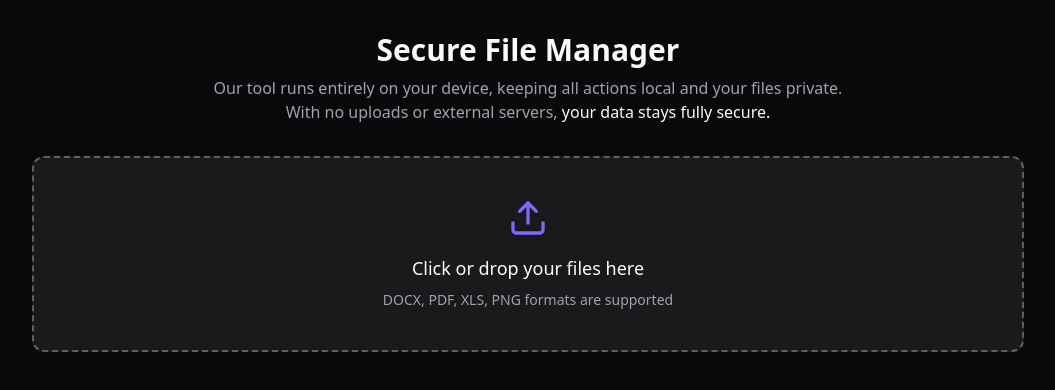
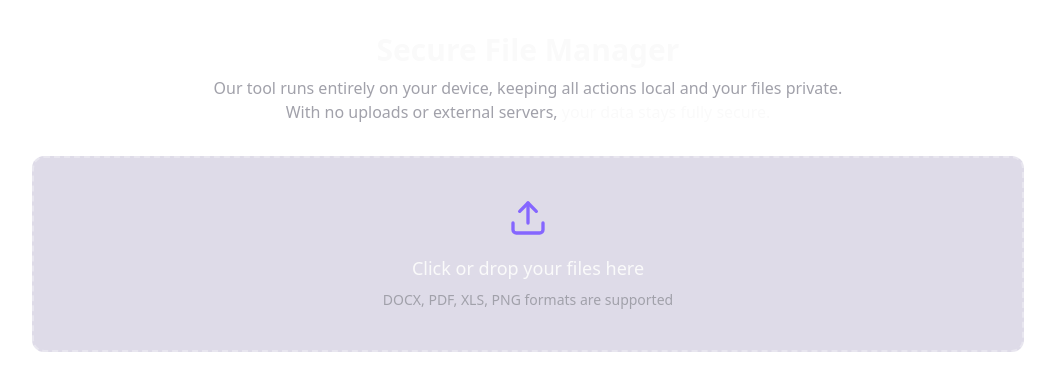
Before and after one commit to altancansu/fileflow-alchemy-vault, a React (Vite) app: page / in a window 1280 px wide. Shown: the top 390 px of the page, without its empty margins (112-1167 px from the left). Built offline with nearby package versions, Linux system fonts and the light colour scheme.

Commit message:
feat: Update background and dropbox colors
The AI updated the background color to #282828 and the dropbox color to #5D4B8C33.

```diff
--- a/src/index.css
+++ b/src/index.css
@@ -5,7 +5,7 @@
 
 @layer base {
   :root {
-    --background: 240 10% 3.9%;
+    --background: #282828;
     --foreground: 0 0% 98%;
     --card: 240 10% 3.9%;
     --card-foreground: 0 0% 98%;
@@ -43,11 +43,13 @@
 }
 
 .file-drop-area {
-  @apply border-2 border-dashed border-white/30 rounded-lg p-10 flex flex-col items-center justify-center bg-secondary/60 transition-all;
+  @apply border-2 border-dashed border-white/30 rounded-lg p-10 flex flex-col items-center justify-center transition-all;
+  background-color: #5D4B8C33;
 }
 
 .file-drop-area.active {
-  @apply border-primary bg-secondary/80;
+  @apply border-primary;
+  background-color: #5D4B8C66;
 }
 
 .action-button {
```
